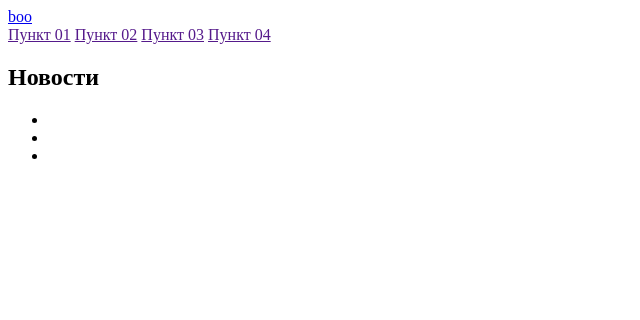
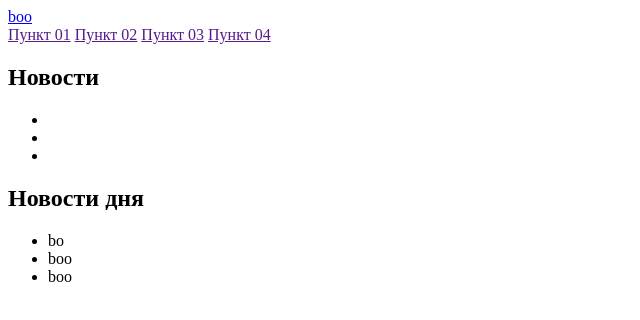
Before and after one commit to XenaVolodina/epic-tect-git, a plain HTML site: page index.html in a window 1280 px wide. Shown: the whole page, without its empty margins (0-640 px from the left). Drawn offline with Linux system fonts and the light colour scheme.

Commit message:
новости2

```diff
--- a/index.html
+++ b/index.html
@@ -23,5 +23,13 @@
 			<li></li>
 		</ul>
 	</section>
+	<section class="boo">
+		<h1>Новости дня</h1>
+		<ul>
+			<li>bo</li>
+			<li>boo</li>
+			<li>boo</li>
+		</ul>
+	</section>
 </body>
 </html>
```
